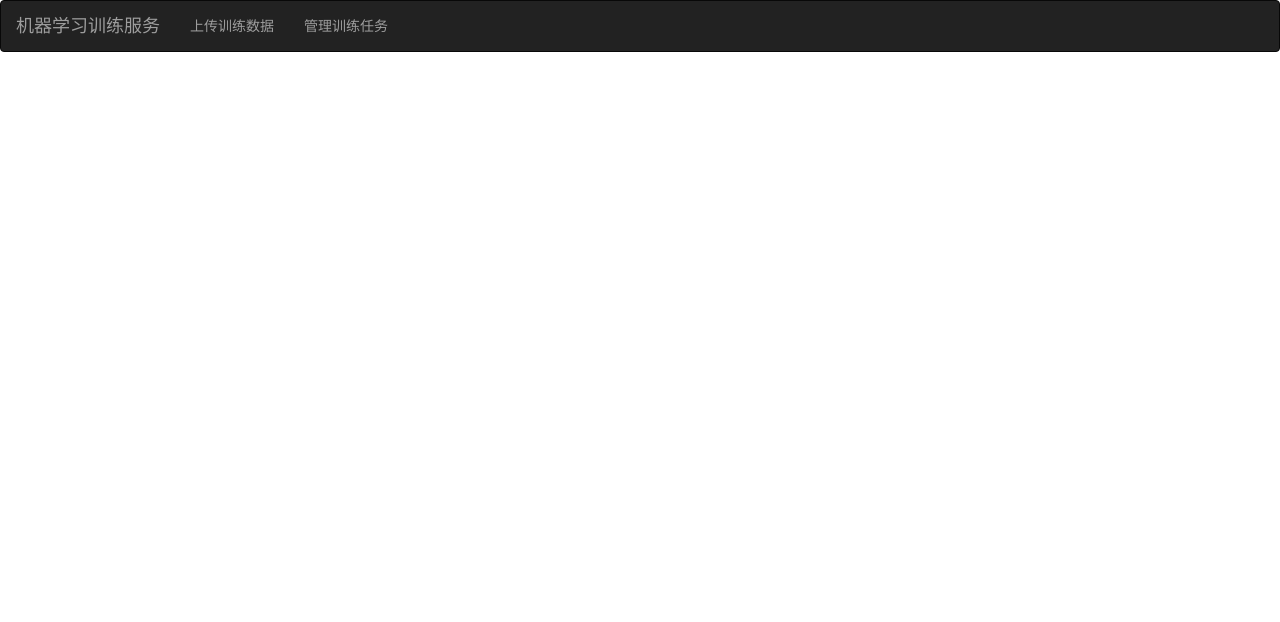
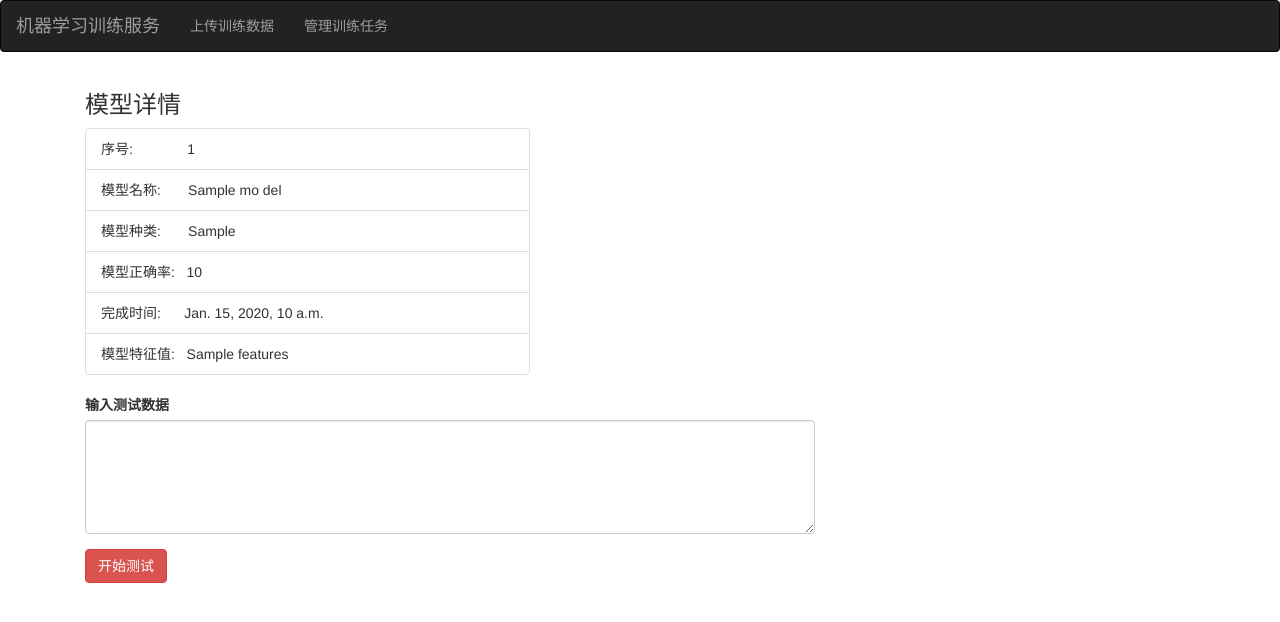
Before and after one commit to LuoXiaoHeics/ML, a Django app: template server_MLs/MLWebService/templates/test.html in a window 1280 px wide. Shown: the top 622 px of the page. Run offline with Django 3.2, Linux system fonts and the light colour scheme; the template is opened without the code that fills it: most values are stand-ins (such as "Sample title", 1, 10 or a date in 2020); parts of the project's set-up code (start-up, migrations or seed data) failed here and were passed over; some libraries are stand-ins or nearby versions.

Commit message:
添加测试页面

```diff
--- a/server_MLs/MLWebService/templates/tasks.html
+++ b/server_MLs/MLWebService/templates/tasks.html
@@ -9,7 +9,7 @@
 <script src="{% static 'js/bootstrap.min.js' %}"></script>
 </head>
 <body>
-    <nav class="navbar navbar-inverse">
+    <nav class="navbar navbar-inverse ">
             <div class="container-fluid">
               <div class="navbar-header">
                 <button type="button" class="navbar-toggle" data-toggle="collapse" data-target="#myNavbar">
--- a/server_MLs/MLWebService/templates/test.html
+++ b/server_MLs/MLWebService/templates/test.html
@@ -9,7 +9,7 @@
 <script src="{% static 'js/bootstrap.min.js' %}"></script>
 </head>
 <body>
-    <nav class="navbar navbar-inverse">
+    <nav class="navbar navbar-inverse ">
         <div class="container-fluid">
           <div class="navbar-header">
             <button type="button" class="navbar-toggle" data-toggle="collapse" data-target="#myNavbar">
@@ -27,4 +27,26 @@
           </div>
         </div>
     </nav>
+    <div class="container">
+      <div class="col-sm-5">
+        <h3>模型详情</h3>
+        <ul class="list-group">
+            <li class="list-group-item">序号:&nbsp;&nbsp;&nbsp;&nbsp;&nbsp;&nbsp;&nbsp;&nbsp;&nbsp;&nbsp;&nbsp;&nbsp;&nbsp;&nbsp;{{MoDel.oid}}</li>
+            <li class="list-group-item">模型名称:&nbsp;&nbsp;&nbsp;&nbsp;&nbsp;&nbsp;&nbsp;{{MoDel.trainingName}}</li>
+            <li class="list-group-item">模型种类:&nbsp;&nbsp;&nbsp;&nbsp;&nbsp;&nbsp;&nbsp;{{MoDel.typeOfModel}}</li>
+            <li class="list-group-item">模型正确率:&nbsp;&nbsp;&nbsp;{{score}}</li>
+            <li class="list-group-item">完成时间:&nbsp;&nbsp;&nbsp;&nbsp;&nbsp;&nbsp;{{time}}</li>
+            <li class="list-group-item">模型特征值:&nbsp;&nbsp;&nbsp;{{features}}</li>
+        </ul>
+    </div>
+    <div class="col-sm-8">
+      <form role="form" action="startTest{{MoDel.oid}}" method="POST">{% csrf_token %}
+        <div class="form-group">
+          <label for="name">输入测试数据</label>
+          <textarea class="form-control" rows="5" name = "testData"></textarea>
+        </div>
+        <input type="submit" value="开始测试" class="btn btn-danger" />
+      </form>
+    </div>
+
 </body>
--- a/server_MLs/MLWebService/urls.py
+++ b/server_MLs/MLWebService/urls.py
@@ -7,5 +7,6 @@ urlpatterns = [
     url(r'^uploaded',views.uploaded,name="uploaded"),
     url(r'^tasks',views.showTasks,name="tasks"),
     url(r'^task(\d+)',views.startTrainModel,name="train"),
-    url(r'^test(\d+)',views.test,name="tests"),
+    url(r'^test(\d+)',views.showTest,name="tests"),
+    url(r'^startTest(\d+)',views.startTest,name="test"),
 ]
```
Also changed, not shown: server_MLs/MLWebService/views.py (+21 -6 lines).
